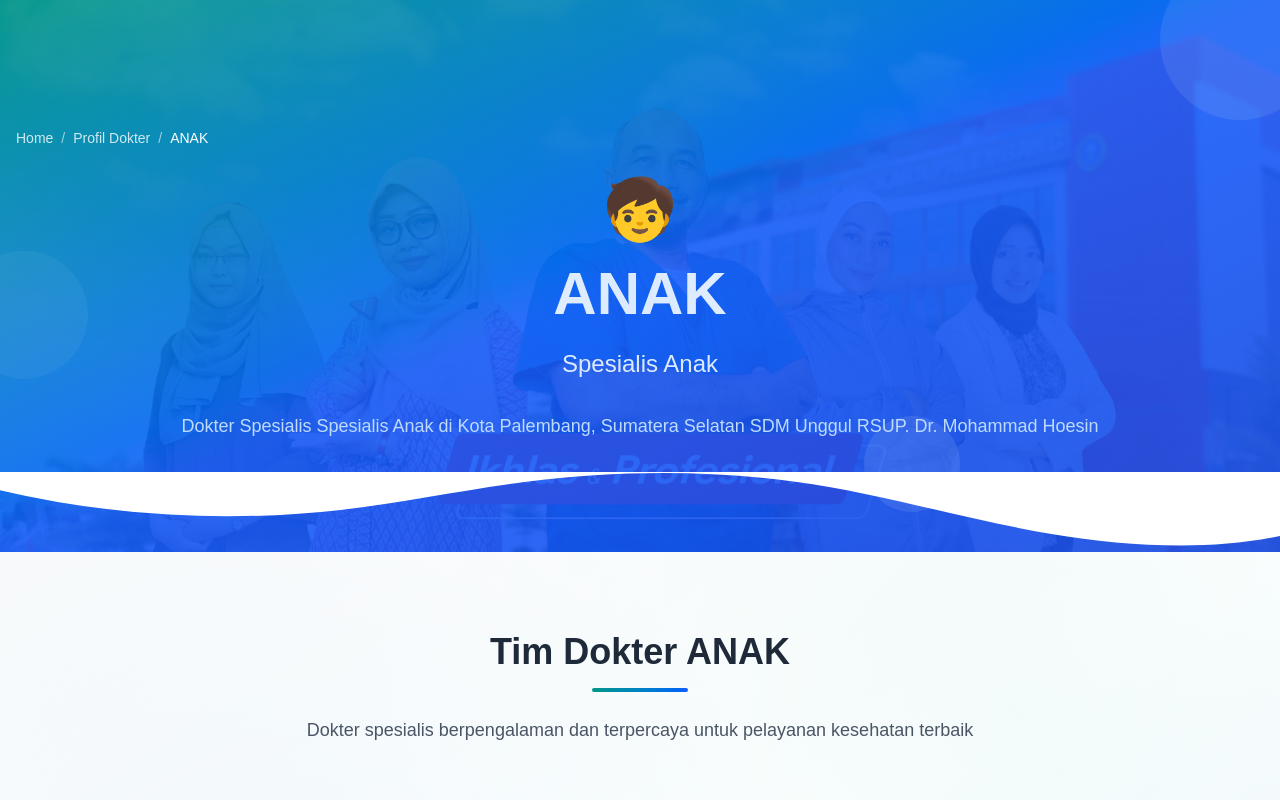
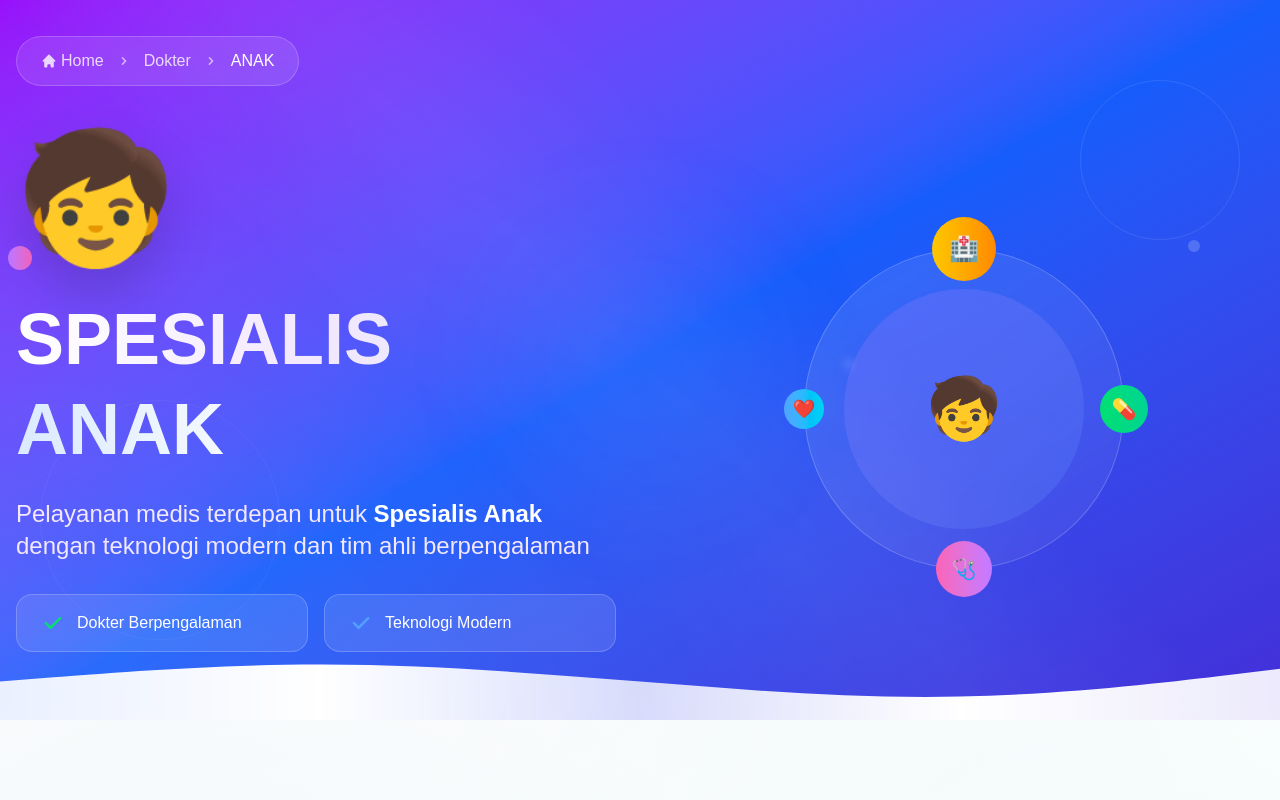
Before and after one commit to Kokorody/Web-profile-Bhayangkara, a Next.js app in the folder frontend/: page /dokter/anak in a window 1280 px wide. Shown: the top 800 px of the page. Built offline with nearby package versions, Linux system fonts and the light colour scheme.

Commit message:
feat: enhance SpecialistPage with dynamic backgrounds, improved layout, and engaging animations

```diff
--- a/frontend/src/app/dokter/[specialistId]/page.tsx
+++ b/frontend/src/app/dokter/[specialistId]/page.tsx
@@ -48,69 +48,155 @@ const SpecialistPage = () => {
   return (
     <div className="min-h-screen bg-white">
       {/* Hero Section */}
-      <section className="relative bg-gradient-to-br from-teal-600 via-blue-600 to-blue-700 text-white overflow-hidden">
-        {/* Background Pattern */}
-        <div className="absolute inset-0 opacity-10">
-          <div
-            className="absolute inset-0 bg-cover bg-center bg-no-repeat"
-            style={{
-              backgroundImage: "url('/images/doctor.png')",
-              backgroundBlendMode: 'overlay'
-            }}
-          />
+      <section className="relative bg-gradient-to-br from-purple-600 via-blue-600 to-indigo-700 text-white overflow-hidden min-h-[90vh] flex items-center">
+        {/* Dynamic Background Pattern */}
+        <div className="absolute inset-0">
+          <div className="absolute inset-0 bg-[linear-gradient(45deg,transparent_35%,rgba(255,255,255,0.05)_50%,transparent_65%)] animate-pulse"></div>
+          <div className="absolute inset-0 bg-[radial-gradient(ellipse_at_bottom_left,rgba(255,255,255,0.1)_0%,transparent_60%)] animate-breathing"></div>
         </div>
 
-        {/* Animated Background Elements */}
+        {/* Floating Elements */}
         <div className="absolute inset-0 overflow-hidden">
-          <div className="absolute -top-10 -right-10 w-40 h-40 bg-white/10 rounded-full animate-pulse"></div>
-          <div className="absolute top-1/2 -left-10 w-32 h-32 bg-white/5 rounded-full animate-bounce"></div>
-          <div className="absolute bottom-10 right-1/4 w-24 h-24 bg-white/10 rounded-full animate-pulse delay-1000"></div>
+          <div className="absolute top-1/4 left-10 w-2 h-2 bg-white/30 rounded-full animate-ping"></div>
+          <div className="absolute top-1/3 right-20 w-3 h-3 bg-white/20 rounded-full animate-pulse delay-500"></div>
+          <div className="absolute bottom-1/4 left-1/4 w-1 h-1 bg-white/40 rounded-full animate-ping delay-1000"></div>
+          <div className="absolute top-1/2 right-1/3 w-2 h-2 bg-white/25 rounded-full animate-pulse delay-1500"></div>
         </div>
 
-        <div className="relative z-10 container mx-auto px-4 pt-32 pb-20">
+        {/* Geometric Background */}
+        <div className="absolute inset-0 overflow-hidden">
+          <div className="absolute top-20 right-10 w-40 h-40 border border-white/10 rounded-full animate-spin-slow"></div>
+          <div className="absolute bottom-20 left-10 w-60 h-60 border border-white/5 rounded-full animate-reverse-spin"></div>
+          <div className="absolute top-1/2 left-1/2 transform -translate-x-1/2 -translate-y-1/2 w-80 h-80 bg-gradient-to-r from-purple-400/5 to-blue-400/5 rounded-full blur-3xl animate-pulse"></div>
+        </div>
+
+        <div className="relative z-10 container mx-auto px-4">
           {/* Breadcrumb */}
-          <nav className="mb-8" aria-label="Breadcrumb">
-            <ol className="flex items-center space-x-2 text-sm">
+          <nav className="mb-12 flex justify-center lg:justify-start" aria-label="Breadcrumb">
+            <ol className="flex items-center space-x-3 bg-white/10 backdrop-blur-sm rounded-full px-6 py-3 border border-white/20">
               <li>
-                <Link href="/" className="text-white/80 hover:text-white transition-colors">
+                <Link href="/" className="text-white/80 hover:text-white transition-colors flex items-center">
+                  <svg className="w-4 h-4 mr-1" fill="currentColor" viewBox="0 0 20 20">
+                    <path d="M10.707 2.293a1 1 0 00-1.414 0l-7 7a1 1 0 001.414 1.414L4 10.414V17a1 1 0 001 1h2a1 1 0 001-1v-2a1 1 0 011-1h2a1 1 0 011 1v2a1 1 0 001 1h2a1 1 0 001-1v-6.586l.293.293a1 1 0 001.414-1.414l-7-7z"/>
+                  </svg>
                   Home
                 </Link>
               </li>
-              <li className="text-white/60">/</li>
+              <li className="text-white/60">
+                <svg className="w-4 h-4" fill="currentColor" viewBox="0 0 20 20">
+                  <path fillRule="evenodd" d="M7.293 14.707a1 1 0 010-1.414L10.586 10 7.293 6.707a1 1 0 011.414-1.414l4 4a1 1 0 010 1.414l-4 4a1 1 0 01-1.414 0z" clipRule="evenodd"/>
+                </svg>
+              </li>
               <li>
                 <Link href="/dokter" className="text-white/80 hover:text-white transition-colors">
-                  Profil Dokter
+                  Dokter
                 </Link>
               </li>
-              <li className="text-white/60">/</li>
+              <li className="text-white/60">
+                <svg className="w-4 h-4" fill="currentColor" viewBox="0 0 20 20">
+                  <path fillRule="evenodd" d="M7.293 14.707a1 1 0 010-1.414L10.586 10 7.293 6.707a1 1 0 011.414-1.414l4 4a1 1 0 010 1.414l-4 4a1 1 0 01-1.414 0z" clipRule="evenodd"/>
+                </svg>
+              </li>
               <li className="text-white font-medium">{specialist.name}</li>
             </ol>
           </nav>
 
-          <div className="text-center">
-            <div className="text-6xl mb-6">{specialist.icon}</div>
-            <h1 className="text-4xl md:text-6xl font-bold mb-6 bg-gradient-to-r from-white via-blue-100 to-white bg-clip-text text-transparent">
-              {specialist.name}
-            </h1>
-            <p className="text-xl md:text-2xl text-blue-100 mb-8 max-w-3xl mx-auto">
-              {specialist.description}
-            </p>
-            <p className="text-lg text-blue-200 mb-8">
-              Dokter Spesialis {specialist.description} di Kota Palembang, Sumatera Selatan SDM Unggul RSUP. Dr. Mohammad Hoesin
-            </p>
+          {/* Main Content */}
+          <div className="flex flex-col lg:flex-row items-center gap-12">
+            {/* Left Content */}
+            <div className="flex-1 text-center lg:text-left">
+              {/* Specialist Icon */}
+              <div className="mb-8 flex justify-center lg:justify-start">
+                <div className="relative">
+                  <div className="text-8xl lg:text-9xl filter drop-shadow-2xl animate-bounce-slow">
+                    {specialist.icon}
+                  </div>
+                  <div className="absolute -top-4 -right-4 w-8 h-8 bg-gradient-to-r from-yellow-400 to-orange-400 rounded-full animate-ping"></div>
+                  <div className="absolute -bottom-2 -left-2 w-6 h-6 bg-gradient-to-r from-purple-400 to-pink-400 rounded-full animate-pulse delay-500"></div>
+                </div>
+              </div>
+
+              {/* Title */}
+              <h1 className="text-4xl md:text-6xl lg:text-7xl font-black mb-6 leading-tight">
+                <span className="block bg-gradient-to-r from-white via-purple-100 to-blue-100 bg-clip-text text-transparent animate-fade-in-up">
+                  SPESIALIS
+                </span>
+                <span className="block bg-gradient-to-r from-blue-100 via-white to-purple-100 bg-clip-text text-transparent animate-fade-in-up delay-300">
+                  {specialist.name}
+                </span>
+              </h1>
+
+              {/* Description */}
+              <p className="text-xl md:text-2xl text-purple-100 mb-8 max-w-2xl mx-auto lg:mx-0 animate-fade-in-up delay-600">
+                Pelayanan medis terdepan untuk{' '}
+                <span className="text-white font-semibold">{specialist.description}</span>
+                {' '}dengan teknologi modern dan tim ahli berpengalaman
+              </p>
+
+              {/* Features */}
+              <div className="grid grid-cols-1 sm:grid-cols-2 gap-4 mb-8 animate-fade-in-up delay-900">
+                <div className="flex items-center justify-center lg:justify-start space-x-3 bg-white/10 backdrop-blur-sm rounded-2xl px-6 py-4 border border-white/20">
+                  <svg className="w-6 h-6 text-green-400" fill="currentColor" viewBox="0 0 20 20">
+                    <path fillRule="evenodd" d="M16.707 5.293a1 1 0 010 1.414l-8 8a1 1 0 01-1.414 0l-4-4a1 1 0 011.414-1.414L8 12.586l7.293-7.293a1 1 0 011.414 0z" clipRule="evenodd"/>
+                  </svg>
+                  <span className="text-white font-medium">Dokter Berpengalaman</span>
+                </div>
+                <div className="flex items-center justify-center lg:justify-start space-x-3 bg-white/10 backdrop-blur-sm rounded-2xl px-6 py-4 border border-white/20">
+                  <svg className="w-6 h-6 text-blue-400" fill="currentColor" viewBox="0 0 20 20">
+                    <path fillRule="evenodd" d="M16.707 5.293a1 1 0 010 1.414l-8 8a1 1 0 01-1.414 0l-4-4a1 1 0 011.414-1.414L8 12.586l7.293-7.293a1 1 0 011.414 0z" clipRule="evenodd"/>
+                  </svg>
+                  <span className="text-white font-medium">Teknologi Modern</span>
+                </div>
+              </div>
+            </div>
+
+            {/* Right Content - Decorative */}
+            <div className="flex-1 hidden lg:flex justify-center items-center">
+              <div className="relative">
+                {/* Main Circle */}
+                <div className="w-80 h-80 bg-gradient-to-br from-white/10 to-white/5 backdrop-blur-sm rounded-full border border-white/20 flex items-center justify-center">
+                  <div className="w-60 h-60 bg-gradient-to-br from-purple-400/20 to-blue-400/20 rounded-full flex items-center justify-center">
+                    <div className="text-6xl">{specialist.icon}</div>
+                  </div>
+                </div>
+
+                {/* Orbiting Elements */}
+                <div className="absolute top-0 left-1/2 transform -translate-x-1/2 -translate-y-1/2 w-16 h-16 bg-gradient-to-r from-yellow-400 to-orange-400 rounded-full flex items-center justify-center animate-orbit">
+                  <span className="text-2xl">🏥</span>
+                </div>
+                <div className="absolute top-1/2 right-0 transform translate-x-1/2 -translate-y-1/2 w-12 h-12 bg-gradient-to-r from-green-400 to-emerald-400 rounded-full flex items-center justify-center animate-orbit delay-1000">
+                  <span className="text-xl">💊</span>
+                </div>
+                <div className="absolute bottom-0 left-1/2 transform -translate-x-1/2 translate-y-1/2 w-14 h-14 bg-gradient-to-r from-pink-400 to-purple-400 rounded-full flex items-center justify-center animate-orbit delay-2000">
+                  <span className="text-xl">🩺</span>
+                </div>
+                <div className="absolute top-1/2 left-0 transform -translate-x-1/2 -translate-y-1/2 w-10 h-10 bg-gradient-to-r from-blue-400 to-cyan-400 rounded-full flex items-center justify-center animate-orbit delay-3000">
+                  <span className="text-lg">❤️</span>
+                </div>
+              </div>
+            </div>
           </div>
         </div>
 
-        {/* Wave Separator */}
+        {/* Advanced Wave Separator */}
         <div className="absolute bottom-0 left-0 w-full overflow-hidden">
           <svg
-            className="relative block w-full h-20"
-            viewBox="0 0 1200 120"
+            className="relative block w-full h-32"
+            viewBox="0 0 1440 320"
             preserveAspectRatio="none"
           >
+            <defs>
+              <linearGradient id="waveGradient2" x1="0%" y1="0%" x2="100%" y2="0%">
+                <stop offset="0%" stopColor="#ffffff" stopOpacity="0.9"/>
+                <stop offset="25%" stopColor="#ffffff" stopOpacity="1"/>
+                <stop offset="50%" stopColor="#ffffff" stopOpacity="0.8"/>
+                <stop offset="75%" stopColor="#ffffff" stopOpacity="1"/>
+                <stop offset="100%" stopColor="#ffffff" stopOpacity="0.9"/>
+              </linearGradient>
+            </defs>
             <path
-              d="M321.39,56.44c58-10.79,114.16-30.13,172-41.86,82.39-16.72,168.19-17.73,250.45-.39C823.78,31,906.67,72,985.66,92.83c70.05,18.48,146.53,26.09,214.34,3V0H0V27.35A600.21,600.21,0,0,0,321.39,56.44Z"
-              fill="#ffffff"
+              fill="url(#waveGradient2)"
+              d="M0,224L60,213.3C120,203,240,181,360,181.3C480,181,600,203,720,224C840,245,960,267,1080,261.3C1200,256,1320,224,1380,208L1440,192L1440,320L1380,320C1320,320,1200,320,1080,320C960,320,840,320,720,320C600,320,480,320,360,320C240,320,120,320,60,320L0,320Z"
             ></path>
           </svg>
         </div>
```
